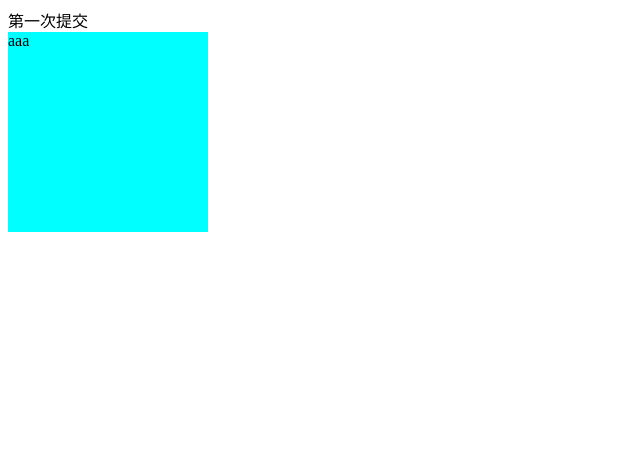
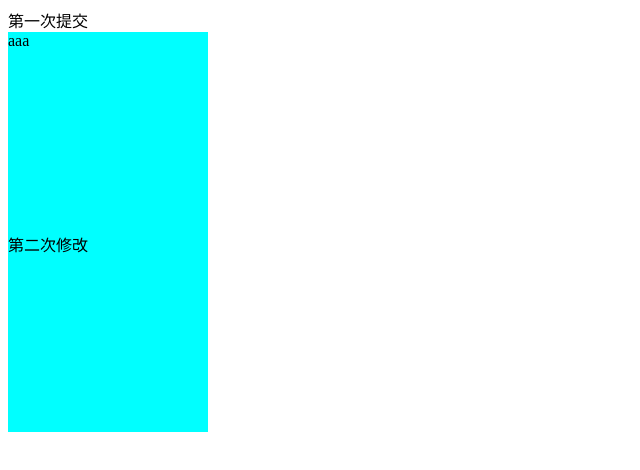
Before and after one commit to Wang-turbo/gitTest, a plain HTML site: page index.html in a window 1280 px wide. Shown: the whole page, without its empty margins (0-640 px from the left). Drawn offline with Linux system fonts and the light colour scheme.

Commit message:
第二次提交

```diff
--- a/index.html
+++ b/index.html
@@ -1,7 +1,7 @@
 <!--
  * @Author: your name
  * @Date: 2021-05-13 08:56:22
- * @LastEditTime: 2021-05-13 09:02:51
+ * @LastEditTime: 2021-05-13 09:21:02
  * @LastEditors: Please set LastEditors
  * @Description: In User Settings Edit
  * @FilePath: \note\gitTest\index.html
@@ -20,5 +20,8 @@
     <div>
         aaa
     </div>
+    <div>
+        第二次修改
+    </div>
 </body>
 </html>
```
